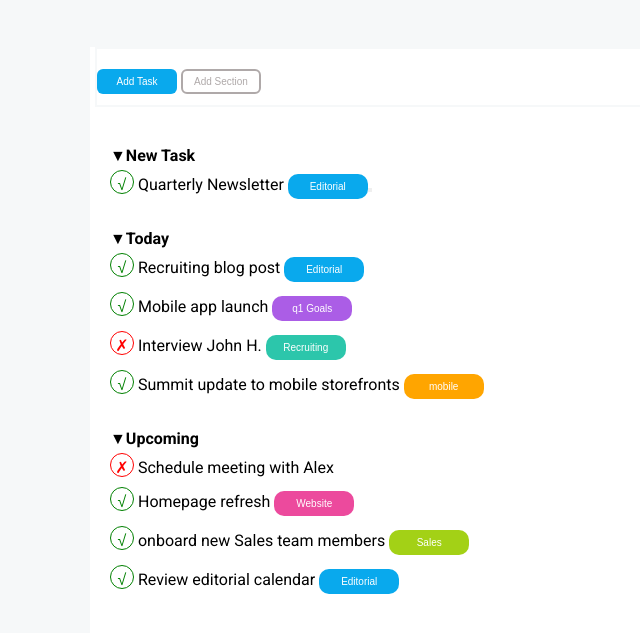
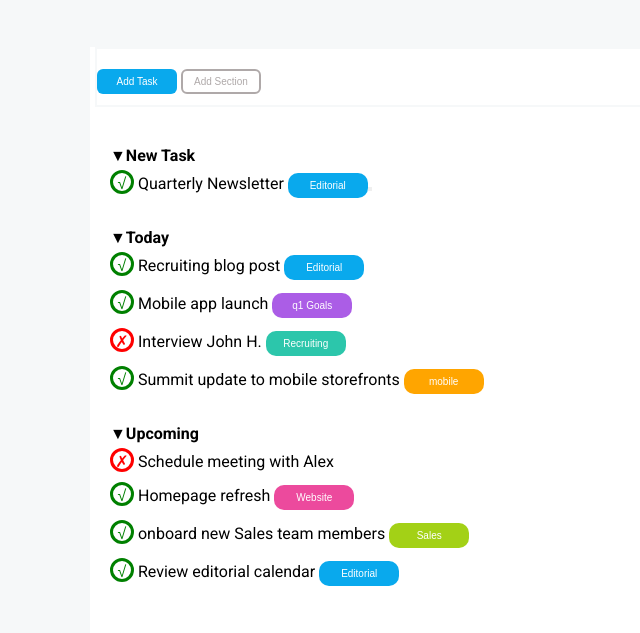
Before and after one commit to AngeloC89/html-css-toboolist, a plain HTML site: page index.html in a window 1280 px wide. Shown: the part 91-724 px from the top of the page, without its empty margins (0-640 px from the left). Drawn offline with Linux system fonts and the light colour scheme.

Commit message:
list correct

```diff
--- a/css/style.css
+++ b/css/style.css
@@ -45,12 +45,12 @@ main {
 
 .brd-rds {
     display: inline-block;
-    border: solid 1px green;
+    border: solid 3px green;
     width: 24px;
     height: 24px;
     border-radius: 50%;
     text-align: center;
-    padding-top: 4px;
+    padding-top: 1px;
     color: green;
 
 }
@@ -104,12 +104,12 @@ li {
 }
 .redx{
     display: inline-block;
-    border: solid 1px red;
+    border: solid 3px red;
     width: 24px;
     height: 24px;
     border-radius: 50%;
     text-align: center;
-    padding-top: 4px;
+    padding-top: 1px;
     color: red;
 }
 
```
